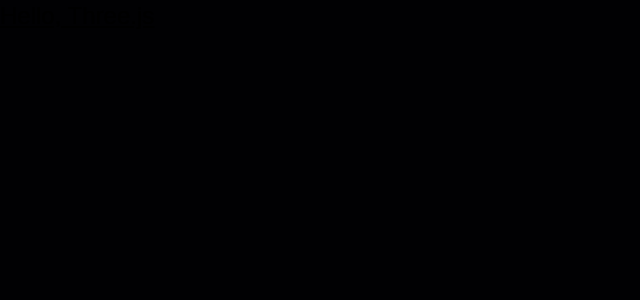
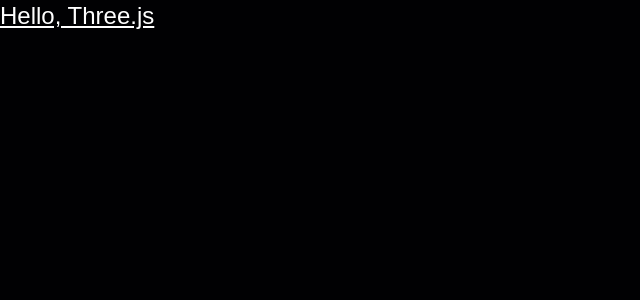
Before and after one commit to al-jisal/al-jisal.github.io, a React (Vite) app in the folder Portfolio Site/: page / in a window 1280 px wide. Shown: the top 300 px of the page, without its empty margins (0-640 px from the left). Built offline with nearby package versions, Linux system fonts and the light colour scheme; a web font is replaced by a local one.

Commit message:
fixed typo

```diff
--- a/Portfolio Site/src/App.jsx
+++ b/Portfolio Site/src/App.jsx
@@ -3,7 +3,7 @@ import React from 'react';
 const App = () => {
   return (
     <main className="max-w-7xl mx-auto">
-      <h1 className="text-2xl tesxt-white underline">Hello, Three.js</h1>
+      <h1 className="text-2xl text-white underline">Hello, Three.js</h1>
     </main>
   )
 }
```
